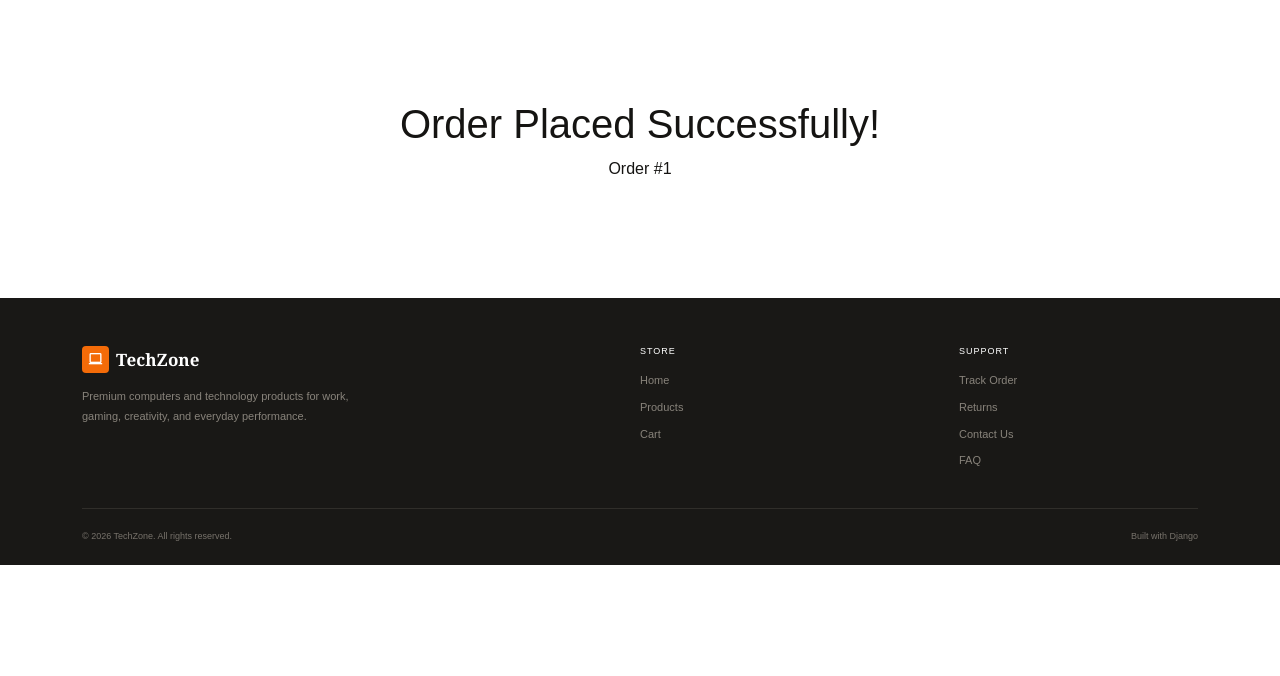
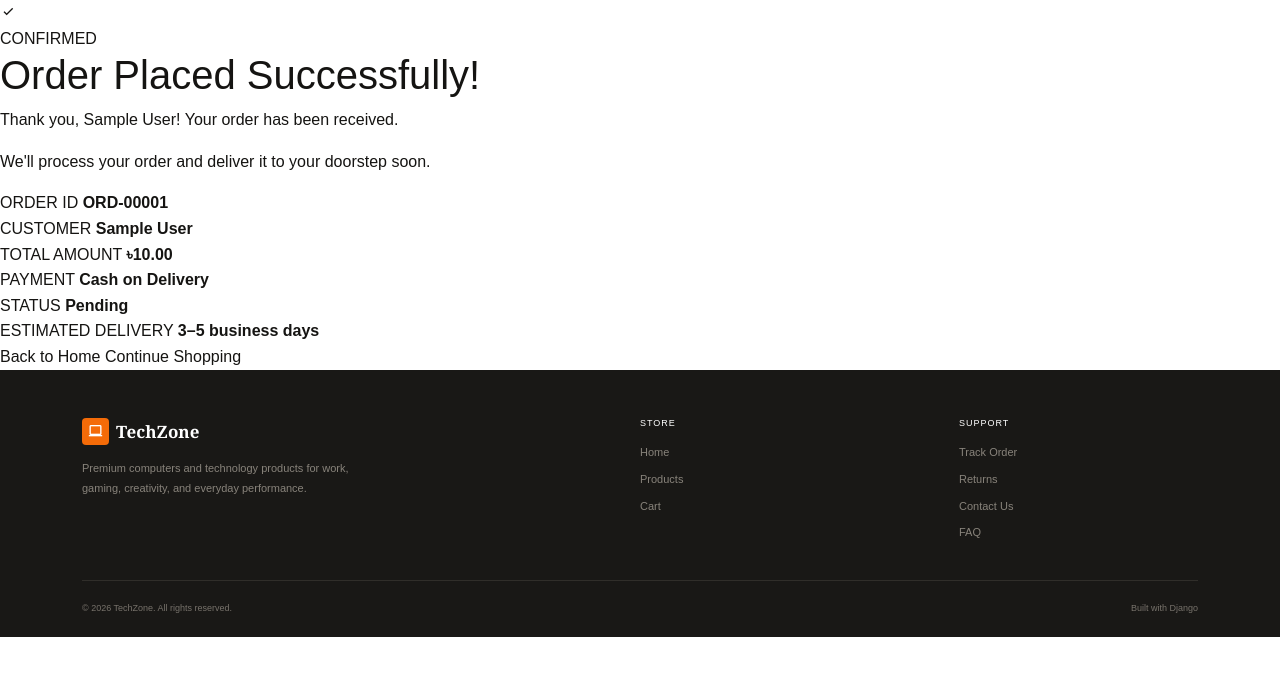
Before and after one commit to MaksudaParvin/Single-Vendor-Ecommerce, a Django app: page /orders/success/1/ in a window 1280 px wide. Shown: the part 55-731 px from the top of the page. Run offline with Django 5.2, Linux system fonts and the light colour scheme; tables that the repository leaves empty hold one stand-in row (values such as "Sample post").

Commit message:
feat: add page for success message of place order

```diff
--- a/orders/views.py
+++ b/orders/views.py
@@ -1,11 +1,22 @@
 from django.shortcuts import render
 
 
+from django.shortcuts import get_object_or_404, render
+
+from .models import Order
+
+
 def order_success(request, order_id):
+
+    order = get_object_or_404(
+        Order,
+        id=order_id
+    )
+
     return render(
         request,
         "orders/order_success.html",
         {
-            "order_id": order_id
+            "order": order,
         }
     )
--- a/templates/orders/order_success.html
+++ b/templates/orders/order_success.html
@@ -1,19 +1,152 @@
 {% extends "base.html" %}
+{% load static %}
 
 {% block title %}
-    Order Success — TechZone
+    Order Confirmed — TechZone
+{% endblock %}
+
+{% block extra_css %}
+<link
+    rel="stylesheet"
+    href="{% static 'css/orders/order_success.css' %}"
+>
 {% endblock %}
 
 {% block content %}
 
-<section style="padding: 100px 0; text-align: center;">
-    <div class="container">
-        <h1>Order Placed Successfully!</h1>
+<section class="order-success-page">
 
-        <p>
-            Order #{{ order_id }}
+    <div class="success-container">
+
+        <!-- Success Icon -->
+        <div class="success-icon">
+            <i class='bx bx-check'></i>
+        </div>
+
+
+        <!-- Heading -->
+        <span class="success-eyebrow">
+            CONFIRMED
+        </span>
+
+        <h1>
+            Order Placed Successfully!
+        </h1>
+
+        <p class="success-message">
+            Thank you, {{ order.customer.name }}!
+            Your order has been received.
         </p>
+
+        <p class="success-submessage">
+            We'll process your order and deliver it to your doorstep soon.
+        </p>
+
+
+        <!-- Order Information -->
+        <div class="order-info-card">
+
+            <div class="order-info-item">
+
+                <span class="order-info-label">
+                    ORDER ID
+                </span>
+
+                <strong>
+                    ORD-{{ order.id|stringformat:"05d" }}
+                </strong>
+
+            </div>
+
+
+            <div class="order-info-item">
+
+                <span class="order-info-label">
+                    CUSTOMER
+                </span>
+
+                <strong>
+                    {{ order.customer.name }}
+                </strong>
+
+            </div>
+
+
+            <div class="order-info-item">
+
+                <span class="order-info-label">
+                    TOTAL AMOUNT
+                </span>
+
+                <strong>
+                    ৳{{ order.total_price|floatformat:2 }}
+                </strong>
+
+            </div>
+
+
+            <div class="order-info-item">
+
+                <span class="order-info-label">
+                    PAYMENT
+                </span>
+
+                <strong>
+                    Cash on Delivery
+                </strong>
+
+            </div>
+
+
+            <div class="order-info-item">
+
+                <span class="order-info-label">
+                    STATUS
+                </span>
+
+                <strong class="order-status">
+                    {{ order.get_status_display }}
+                </strong>
+
+            </div>
+
+
+            <div class="order-info-item">
+
+                <span class="order-info-label">
+                    ESTIMATED DELIVERY
+                </span>
+
+                <strong>
+                    3–5 business days
+                </strong>
+
+            </div>
+
+        </div>
+
+
+        <!-- Actions -->
+        <div class="success-actions">
+
+            <a
+                href="{% url 'home' %}"
+                class="success-btn primary"
+            >
+                Back to Home
+            </a>
+
+            <a
+                href="{% url 'products:product_list' %}"
+                class="success-btn secondary"
+            >
+                Continue Shopping
+            </a>
+
+        </div>
+
     </div>
+
 </section>
 
 {% endblock %}
```
Also changed, not shown: customers/views.py (+86 -37 lines), static/css/orders/order_succes.css (added, +294 -0 lines).
